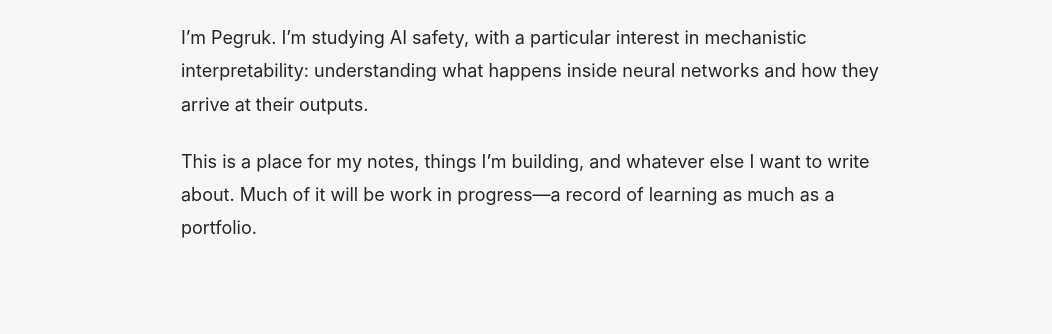
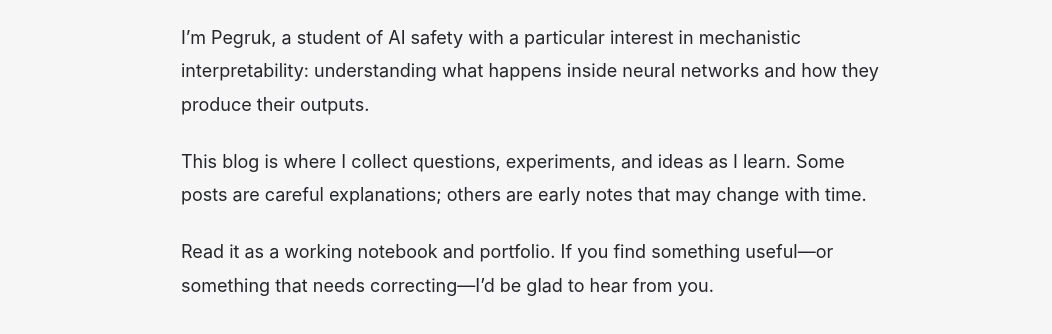
Before and after one commit to pegruk/pegruk.github.io, an Eleventy site: page src/about.md in a window 1280 px wide. Shown: the part 198-532 px from the top of the page, without its empty margins (109-1161 px from the left). Built offline with nearby package versions, Linux system fonts and the light colour scheme; Eleventy itself is replaced by a stand-in of ours; files that its build step writes are made by us from their sources; what katex, markdown-it-texmath would draw is missing.

Commit message:
content: refine about page

```diff
--- a/src/about.md
+++ b/src/about.md
@@ -5,8 +5,10 @@ permalink: /about/
 ---
 <div class="prose about">
 
-I’m Pegruk. I’m studying AI safety, with a particular interest in mechanistic interpretability: understanding what happens inside neural networks and how they arrive at their outputs.
+I’m Pegruk, a student of AI safety with a particular interest in mechanistic interpretability: understanding what happens inside neural networks and how they produce their outputs.
 
-This is a place for my notes, things I’m building, and whatever else I want to write about. Much of it will be work in progress—a record of learning as much as a portfolio.
+This blog is where I collect questions, experiments, and ideas as I learn. Some posts are careful explanations; others are early notes that may change with time.
+
+Read it as a working notebook and portfolio. If you find something useful—or something that needs correcting—I’d be glad to hear from you.
 
 </div>
```
